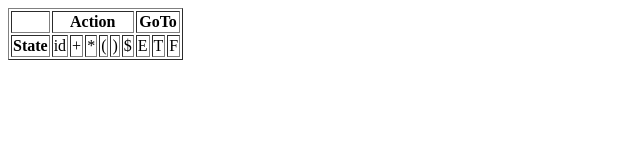
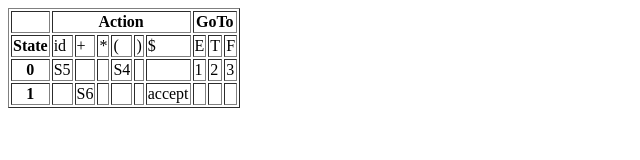
Before and after one commit to lukelego/lukelego.github.io, a website: page ShiftReduceParser/public_html/index.html in a window 1280 px wide. Shown: the whole page, without its empty margins (0-640 px from the left). Drawn offline with Linux system fonts and the light colour scheme.

Commit message:
more table testing

```diff
--- a/ShiftReduceParser/public_html/index.html
+++ b/ShiftReduceParser/public_html/index.html
@@ -37,7 +37,30 @@ and open the template in the editor.
                     </tr>
                 </thead>
                 <tbody>
-
+                    <tr>
+                        <th>0</th>
+                        <td>S5</td>
+                        <td></td>
+                        <td></td>
+                        <td>S4</td>
+                        <td></td>
+                        <td></td>
+                        <td>1</td>
+                        <td>2</td>
+                        <td>3</td>
+                    </tr>
+                    <tr>
+                        <th>1</th>
+                        <td></td>
+                        <td>S6</td>
+                        <td></td>
+                        <td></td>
+                        <td></td>
+                        <td>accept</td>
+                        <td></td>
+                        <td></td>
+                        <td></td>
+                    </tr>
                 </tbody>
             </table>
         </div>
```
